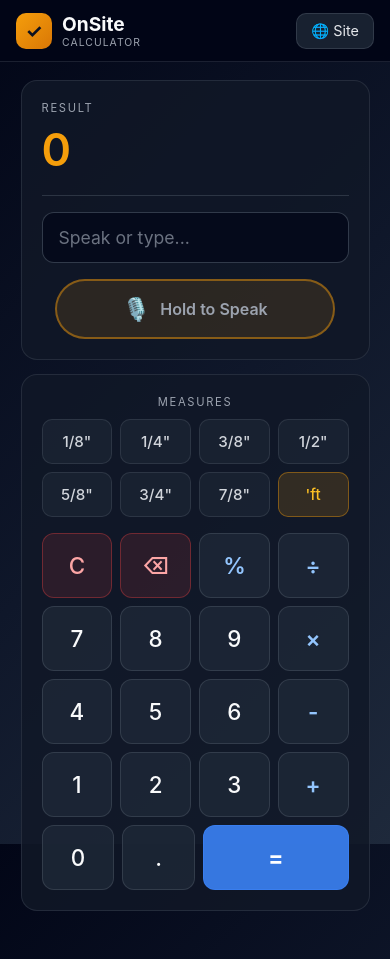
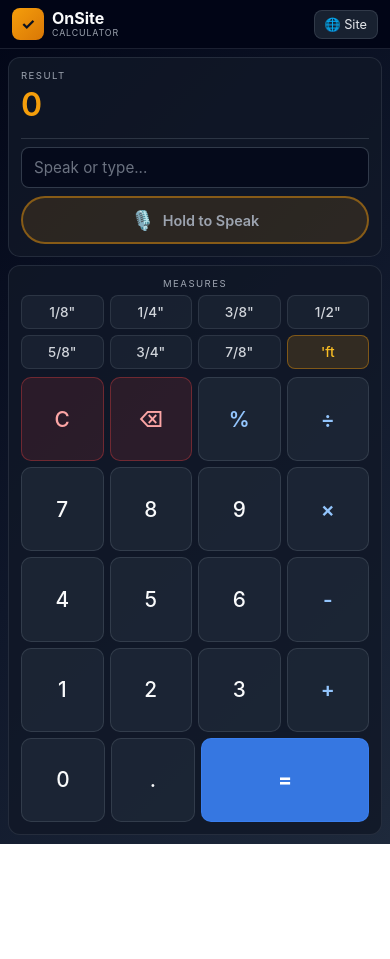
Before and after one commit to cristomp0087/onsite-calculator-apps, a React (Vite) app: page / in a window 390 px wide. After the commit the page ends 844 px from the top, so only its background shows below. Built offline with nearby package versions, Linux system fonts and the light colour scheme.

Commit message:
fix: cálculo frações, layout mobile, gpt-4o

```diff
--- a/src/App.css
+++ b/src/App.css
@@ -1,18 +1,27 @@
+/* ============================================
+   OnSite Calculator - CSS
+   CORREÇÕES: Layout mobile compacto, display fixo
+   ============================================ */
+
+* {
+  box-sizing: border-box;
+}
+
 .app {
-  min-height: 100vh;
+  height: 100vh;
+  height: 100dvh; /* Dynamic viewport height para mobile */
   display: flex;
   flex-direction: column;
+  overflow: hidden; /* CORREÇÃO: Trava scroll */
 }
 
 /* Header */
 .header {
-  position: sticky;
-  top: 0;
-  z-index: 100;
+  flex-shrink: 0;
   background: rgba(2, 6, 23, 0.95);
   backdrop-filter: blur(12px);
   border-bottom: 1px solid rgba(75, 85, 99, 0.35);
-  padding: 12px 16px;
+  padding: 8px 12px;
   display: flex;
   align-items: center;
   justify-content: space-between;
@@ -21,18 +30,18 @@
 .brand {
   display: flex;
   align-items: center;
-  gap: 10px;
+  gap: 8px;
 }
 
 .logo {
-  width: 36px;
-  height: 36px;
+  width: 32px;
+  height: 32px;
   background: linear-gradient(135deg, #f59e0b, #d97706);
-  border-radius: 10px;
+  border-radius: 8px;
   display: flex;
   align-items: center;
   justify-content: center;
-  font-size: 1.2rem;
+  font-size: 1rem;
   font-weight: bold;
   color: #0b1120;
 }
@@ -43,82 +52,91 @@
 }
 
 .brand-title {
-  font-size: 1.2rem;
+  font-size: 1rem;
   font-weight: 700;
   color: #f9fafb;
+  line-height: 1.1;
 }
 
 .brand-subtitle {
-  font-size: 0.65rem;
+  font-size: 0.55rem;
   color: #9ca3af;
   letter-spacing: 0.1em;
 }
 
 .offline-badge {
-  padding: 6px 12px;
+  padding: 4px 8px;
   background: rgba(239, 68, 68, 0.15);
   border: 1px solid rgba(239, 68, 68, 0.4);
   border-radius: 9999px;
-  font-size: 0.8rem;
+  font-size: 0.7rem;
   color: #fca5a5;
 }
 
 .website-btn {
-  padding: 8px 14px;
+  padding: 6px 10px;
   background: rgba(31, 41, 55, 0.8);
   border: 1px solid rgba(75, 85, 99, 0.5);
-  border-radius: 10px;
+  border-radius: 8px;
   color: #e5e7eb;
-  font-size: 0.9rem;
+  font-size: 0.8rem;
   text-decoration: none;
-  transition: all 0.2s;
 }
 
-.website-btn:hover {
-  border-color: rgba(245, 158, 11, 0.5);
-  color: #f9fafb;
+/* Main Layout - CORREÇÃO: Flex para ocupar espaço disponível */
+.main {
+  flex: 1;
+  display: flex;
+  flex-direction: column;
+  padding: 8px;
+  gap: 8px;
+  overflow: hidden; /* CORREÇÃO: Sem scroll */
+  max-height: calc(100vh - 50px);
+  max-height: calc(100dvh - 50px);
 }
 
-/* Main Layout */
-.main {
-  flex: 1;
-  max-width: 900px;
-  margin: 18px auto;
-  padding: 0 16px 30px;
-  display: grid;
-  gap: 14px;
-  grid-template-columns: 1fr;
-}
-
-@media (min-width: 768px) {
-  .main {
-    grid-template-columns: 1fr 1fr;
-  }
-}
-
-/* Card */
+/* Cards */
 .card {
   background: rgba(17, 24, 39, 0.85);
   border: 1px solid rgba(75, 85, 99, 0.35);
-  border-radius: 16px;
-  padding: 20px;
+  border-radius: 12px;
+  padding: 12px;
 }
 
-/* Display */
+.left-card {
+  flex-shrink: 0;
+}
+
+.right-card {
+  flex: 1;
+  display: flex;
+  flex-direction: column;
+  min-height: 0; /* Permite shrink */
+}
+
+/* Display - CORREÇÃO: Altura fixa */
+.display-section {
+  min-height: 60px;
+  max-height: 60px;
+  overflow: hidden;
+}
+
 .display-label {
   color: #9ca3af;
-  font-size: 0.7rem;
+  font-size: 0.6rem;
   letter-spacing: 0.15em;
-  margin-bottom: 8px;
+  margin-bottom: 4px;
 }
 
 .display {
-  font-size: 2.8rem;
+  font-size: 2rem;
   font-weight: 600;
   color: #f59e0b;
-  min-height: 56px;
-  word-break: break-all;
-  transition: color 0.2s;
+  height: 40px;
+  line-height: 40px;
+  overflow: hidden;
+  text-overflow: ellipsis;
+  white-space: nowrap;
 }
 
 .display.listening {
@@ -139,78 +157,63 @@
 .divider {
   height: 1px;
   background: rgba(75, 85, 99, 0.5);
-  margin: 16px 0;
+  margin: 8px 0;
 }
 
-/* Expression Input */
+/* Expression Input - CORREÇÃO: Compacto */
 .expression-input {
   width: 100%;
   background: rgba(2, 6, 23, 0.7);
   border: 1px solid rgba(75, 85, 99, 0.65);
   color: #f9fafb;
-  border-radius: 12px;
-  padding: 14px 16px;
-  font-size: 1.1rem;
+  border-radius: 8px;
+  padding: 10px 12px;
+  font-size: 0.95rem;
   font-family: inherit;
-  margin-bottom: 16px;
+  margin-bottom: 8px;
 }
 
 .expression-input:focus {
   outline: none;
   border-color: rgba(245, 158, 11, 0.85);
-  box-shadow: 0 0 0 3px rgba(245, 158, 11, 0.15);
 }
 
 .expression-input::placeholder {
   color: #6b7280;
 }
 
-/* Voice Button */
+/* Voice Button - CORREÇÃO: Compacto */
 .voice-btn {
   width: 100%;
-  max-width: 280px;
-  margin: 0 auto;
   display: flex;
   align-items: center;
   justify-content: center;
-  gap: 10px;
-  padding: 14px 24px;
+  gap: 8px;
+  padding: 10px 16px;
   background: rgba(245, 158, 11, 0.12);
   border: 2px solid rgba(245, 158, 11, 0.45);
   border-radius: 9999px;
   color: #f9fafb;
-  font-size: 1rem;
+  font-size: 0.9rem;
   font-weight: 600;
   cursor: pointer;
-  transition: all 0.2s;
   user-select: none;
-}
-
-.voice-btn:hover:not(:disabled) {
-  background: rgba(245, 158, 11, 0.2);
-  border-color: rgba(245, 158, 11, 0.7);
+  -webkit-user-select: none;
+  touch-action: manipulation;
 }
 
 .voice-btn:disabled {
   opacity: 0.5;
   cursor: not-allowed;
-  border-color: rgba(75, 85, 99, 0.5);
 }
 
 .voice-btn.listening {
   background: rgba(59, 130, 246, 0.2);
   border-color: rgba(59, 130, 246, 0.7);
-  box-shadow: 0 0 0 4px rgba(59, 130, 246, 0.15);
-  animation: pulseRing 1.5s infinite;
-}
-
-@keyframes pulseRing {
-  0%, 100% { box-shadow: 0 0 0 4px rgba(59, 130, 246, 0.15); }
-  50% { box-shadow: 0 0 0 8px rgba(59, 130, 246, 0.1); }
 }
 
 .voice-icon {
-  font-size: 1.4rem;
+  font-size: 1.2rem;
 }
 
 .voice-text {
@@ -221,53 +224,47 @@
   color: #93c5fd;
 }
 
-/* Memory */
+/* Memory - CORREÇÃO: Compacto */
 .memory {
-  margin-top: 16px;
-  padding-top: 12px;
+  margin-top: 8px;
+  padding-top: 8px;
   border-top: 1px solid rgba(75, 85, 99, 0.5);
   font-family: monospace;
   color: #d1d5db;
-  font-size: 1rem;
+  font-size: 0.85rem;
+  line-height: 1.3;
 }
 
 .memory-line {
   color: #6b7280;
-  margin: 4px 0;
+  margin: 2px 0;
 }
 
-/* Fraction Pad */
+/* Fraction Pad - CORREÇÃO: Compacto */
 .fraction-label {
   color: #9ca3af;
-  font-size: 0.7rem;
+  font-size: 0.6rem;
   letter-spacing: 0.15em;
   text-align: center;
-  margin-bottom: 10px;
+  margin-bottom: 6px;
 }
 
 .fraction-pad {
   display: grid;
   grid-template-columns: repeat(4, 1fr);
-  gap: 8px;
-  margin-bottom: 16px;
+  gap: 6px;
+  margin-bottom: 8px;
 }
 
 .frac-btn {
   background: rgba(31, 41, 55, 0.6);
   border: 1px solid rgba(75, 85, 99, 0.4);
   color: #d1d5db;
-  border-radius: 10px;
-  padding: 12px 4px;
-  font-size: 0.95rem;
+  border-radius: 8px;
+  padding: 8px 2px;
+  font-size: 0.85rem;
   font-weight: 500;
   cursor: pointer;
-  transition: all 0.15s;
-}
-
-.frac-btn:hover {
-  background: rgba(31, 41, 55, 0.9);
-  border-color: rgba(75, 85, 99, 0.7);
-  color: #f9fafb;
 }
 
 .frac-btn:active {
@@ -280,21 +277,19 @@
   color: #fbbf24;
 }
 
-.frac-btn.feet:hover {
-  background: rgba(245, 158, 11, 0.25);
-}
-
-/* Keypad */
+/* Keypad - CORREÇÃO: Flex para ocupar espaço */
 .keypad {
+  flex: 1;
   display: flex;
   flex-direction: column;
-  gap: 8px;
+  gap: 6px;
 }
 
 .keypad-row {
+  flex: 1;
   display: grid;
   grid-template-columns: repeat(4, 1fr);
-  gap: 8px;
+  gap: 6px;
 }
 
 .keypad-row.last-row {
@@ -305,16 +300,13 @@
   background: rgba(31, 41, 55, 0.8);
   border: 1px solid rgba(75, 85, 99, 0.5);
   color: #f9fafb;
-  border-radius: 12px;
-  padding: 18px 0;
-  font-size: 1.4rem;
+  border-radius: 10px;
+  font-size: 1.3rem;
   font-weight: 500;
   cursor: pointer;
-  transition: all 0.15s;
-}
-
-.key:hover {
-  background: rgba(31, 41, 55, 1);
+  display: flex;
+  align-items: center;
+  justify-content: center;
 }
 
 .key:active {
@@ -332,10 +324,6 @@
   color: #fca5a5;
 }
 
-.key.danger:hover {
-  background: rgba(239, 68, 68, 0.2);
-}
-
 .key.equals {
   background: rgba(59, 130, 246, 0.9);
   border-color: rgba(59, 130, 246, 0.7);
@@ -343,6 +331,138 @@
   font-weight: 700;
 }
 
-.key.equals:hover {
-  background: rgba(59, 130, 246, 1);
+/* ============================================
+   DESKTOP: Layout lado a lado
+   ============================================ */
+@media (min-width: 768px) {
+  .main {
+    flex-direction: row;
+    max-width: 900px;
+    margin: 0 auto;
+    padding: 16px;
+    gap: 16px;
+  }
+
+  .left-card, .right-card {
+    flex: 1;
+  }
+
+  .card {
+    padding: 20px;
+  }
+
+  .display-section {
+    min-height: 80px;
+    max-height: 80px;
+  }
+
+  .display {
+    font-size: 2.8rem;
+    height: 56px;
+    line-height: 56px;
+  }
+
+  .expression-input {
+    padding: 14px 16px;
+    font-size: 1.1rem;
+  }
+
+  .voice-btn {
+    padding: 14px 24px;
+    font-size: 1rem;
+  }
+
+  .frac-btn {
+    padding: 12px 4px;
+    font-size: 0.95rem;
+  }
+
+  .key {
+    padding: 18px 0;
+    font-size: 1.4rem;
+  }
 }
+
+/* ============================================
+   MOBILE PEQUENO: Ultra compacto
+   ============================================ */
+@media (max-height: 700px) {
+  .header {
+    padding: 6px 10px;
+  }
+
+  .logo {
+    width: 28px;
+    height: 28px;
+  }
+
+  .main {
+    padding: 6px;
+    gap: 6px;
+  }
+
+  .card {
+    padding: 8px;
+    border-radius: 10px;
+  }
+
+  .display-section {
+    min-height: 50px;
+    max-height: 50px;
+  }
+
+  .display {
+    font-size: 1.6rem;
+    height: 32px;
+    line-height: 32px;
+  }
+
+  .divider {
+    margin: 6px 0;
+  }
+
+  .expression-input {
+    padding: 8px 10px;
+    font-size: 0.85rem;
+    margin-bottom: 6px;
+  }
+
+  .voice-btn {
+    padding: 8px 12px;
+    font-size: 0.8rem;
+  }
+
+  .voice-icon {
+    font-size: 1rem;
+  }
+
+  .memory {
+    font-size: 0.75rem;
+    margin-top: 6px;
+    padding-top: 6px;
+  }
+
+  .fraction-pad {
+    gap: 4px;
+    margin-bottom: 6px;
+  }
+
+  .frac-btn {
+    padding: 6px 2px;
+    font-size: 0.75rem;
+    border-radius: 6px;
+  }
+
+  .keypad {
+    gap: 4px;
+  }
+
+  .keypad-row {
+    gap: 4px;
+  }
+
+  .key {
+    font-size: 1.1rem;
+    border-radius: 8px;
+  }
+}
--- a/src/App.tsx
+++ b/src/App.tsx
@@ -34,7 +34,7 @@ const KEYPAD = [
 ];
 
 // ============================================
-// CALCULATION ENGINE
+// CALCULATION ENGINE - CORRIGIDO
 // ============================================
 function parseInchValue(str: string): number {
   let s = str.trim().replace(/"/g, '');
@@ -49,7 +49,7 @@ function parseInchValue(str: string): number {
   s = s.trim();
   if (!s) return feet * 12;
 
-  // Handle fractions like "3 1/4" or "1/2"
+  // Handle mixed numbers: "3 1/4" or "10 3/8"
   const mixedMatch = s.match(/^(\d+)\s+(\d+)\/(\d+)$/);
   if (mixedMatch) {
     const whole = parseFloat(mixedMatch[1]);
@@ -58,11 +58,13 @@ function parseInchValue(str: string): number {
     return feet * 12 + whole + num / den;
   }
 
+  // Handle simple fractions: "1/2" or "3/8"
   const fracMatch = s.match(/^(\d+)\/(\d+)$/);
   if (fracMatch) {
     return feet * 12 + parseFloat(fracMatch[1]) / parseFloat(fracMatch[2]);
   }
 
+  // Handle whole numbers
   return feet * 12 + (parseFloat(s) || 0);
 }
 
@@ -99,13 +101,11 @@ function formatInchResult(inches: number): string {
 
 function evaluateExpression(expr: string): number | null {
   try {
-    // Replace operators
     let e = expr
       .replace(/×/g, '*')
       .replace(/÷/g, '/')
       .replace(/[^\d\s\.\+\-\*\/\(\)]/g, '');
 
-    // Safe evaluation
     const result = Function(`"use strict"; return (${e})`)();
     return typeof result === 'number' && isFinite(result) ? result : null;
   } catch {
@@ -113,20 +113,44 @@ function evaluateExpression(expr: string): number | null {
   }
 }
 
+// CORREÇÃO PRINCIPAL: Detectar frações ANTES de procurar operador
 function calculate(expression: string): CalculationResult | null {
   const expr = expression.trim();
   if (!expr) return null;
 
   // Check if it's an inch calculation (has fractions or feet)
-  const hasInches = /['"]|\/\d+/.test(expr);
+  const hasInches = /['"]|\d+\/\d+/.test(expr);
 
   if (hasInches) {
-    // Parse as inch calculation: "3 1/4 + 5 3/8"
-    const opMatch = expr.match(/(.+?)\s*([\+\-\*\/])\s*(.+)/);
+    // CORREÇÃO: Usar regex que NÃO confunde fração com divisão
+    // Procura por operador (+, -, *, /) que está ENTRE espaços e NÃO faz parte de uma fração
+
+    let tempExpr = expr;
+    const fractions: string[] = [];
+
+    // Captura todas as frações (incluindo mixed numbers como "5 1/2")
+    tempExpr = tempExpr.replace(/(\d+\s+)?(\d+\/\d+)/g, (match) => {
+      fractions.push(match);
+      return `__FRAC${fractions.length - 1}__`;
+    });
+
+    // Agora procura o operador real (entre espaços)
+    const opMatch = tempExpr.match(/(.+?)\s*([\+\-\*])\s*(.+)/) ||
+                    tempExpr.match(/(.+?)\s+(\/)\s+(.+)/); // divisão precisa de espaços dos dois lados
+
     if (opMatch) {
-      const a = parseInchValue(opMatch[1]);
-      const op = opMatch[2];
-      const b = parseInchValue(opMatch[3]);
+      // Restaura as frações
+      let aStr = opMatch[1];
+      let op = opMatch[2];
+      let bStr = opMatch[3];
+
+      fractions.forEach((frac, i) => {
+        aStr = aStr.replace(`__FRAC${i}__`, frac);
+        bStr = bStr.replace(`__FRAC${i}__`, frac);
+      });
+
+      const a = parseInchValue(aStr);
+      const b = parseInchValue(bStr);
 
       let result: number;
       switch (op) {
@@ -140,14 +164,26 @@ function calculate(expression: string): CalculationResult | null {
       return {
         result: formatInchResult(result),
         mode: 'inches',
-        a: opMatch[1].trim(),
-        b: opMatch[3].trim(),
+        a: aStr.trim(),
+        b: bStr.trim(),
         op
+      };
+    }
+
+    // Se não achou operador, pode ser só um valor
+    const singleValue = parseInchValue(expr);
+    if (!isNaN(singleValue)) {
+      return {
+        result: formatInchResult(singleValue),
+        mode: 'inches',
+        a: expr,
+        b: '',
+        op: ''
       };
     }
   }
 
-  // Normal calculation
+  // Normal calculation (sem frações)
   const result = evaluateExpression(expr);
   if (result !== null) {
     return {
@@ -257,11 +293,12 @@ export default function App() {
 
   const transcriptRef = useRef('');
 
+  // CORREÇÃO: Não atualizar display durante gravação (evita layout shift)
   const { isListening, start: startListening, stop: stopListening } = useSpeechRecognition(
     (text) => {
       transcriptRef.current = text;
+      // Só atualiza o input, não o display principal
       setExpression(text);
-      setDisplayValue(text || '🎙️');
     }
   );
 
@@ -275,7 +312,7 @@ export default function App() {
     }
   }, [expression]);
 
-  // Handle AI interpretation
+  // Handle AI interpretation - CORRIGIDO para auto-calcular
   const handleAIInterpret = useCallback(async (text: string) => {
     if (!text.trim()) {
       setDisplayValue('0');
@@ -284,7 +321,7 @@ export default function App() {
     }
 
     setVoiceState('processing');
-    setDisplayValue('...');
+    setDisplayValue('Thinking...'); // CORREÇÃO: mudou de "synchronizing"
 
     try {
       const aiResult = await interpretWithAI(text);
@@ -299,6 +336,7 @@ export default function App() {
           setDisplayValue('Try again');
         }
       } else if (aiResult.mode === 'inches' && aiResult.a && aiResult.b && aiResult.op) {
+        // AUTO-CALCULAR com resultado da IA
         const expr = `${aiResult.a} ${aiResult.op} ${aiResult.b}`;
         setExpression(expr);
         const result = calculate(expr);
@@ -338,8 +376,15 @@ export default function App() {
     startListening();
   }, [startListening]);
 
+  // CORREÇÃO: Auto-calcular ao soltar o botão
   const handleVoiceEnd = useCallback(async () => {
     stopListening();
+    setVoiceState('processing');
+    setDisplayValue('Thinking...');
+
+    // Pequeno delay para garantir que o transcript final chegou
+    await new Promise(resolve => setTimeout(resolve, 300));
+
     const finalText = transcriptRef.current || expression;
     await handleAIInterpret(finalText);
   }, [stopListening, expression, handleAIInterpret]);
@@ -394,8 +439,22 @@ export default function App() {
     if (frac === "'ft") {
       handleKeypadInput("' ");
     } else {
-      handleKeypadInput(' ' + frac.replace('"', ''));
+      // Adiciona fração sem espaço extra se já tem número
+      const fracValue = frac.replace('"', '');
+      if (expression && /\d$/.test(expression)) {
+        handleKeypadInput(' ' + fracValue);
+      } else {
+        handleKeypadInput(fracValue);
+      }
     }
+  };
+
+  // Texto do botão de voz
+  const getVoiceButtonText = () => {
+    if (!isOnline) return 'Offline';
+    if (voiceState === 'listening') return 'Listening...';
+    if (voiceState === 'processing') return 'Thinking...';
+    return 'Hold to Speak';
   };
 
   return (
@@ -416,10 +475,12 @@ export default function App() {
       </header>
 
       <main className="main">
-        {/* Left Card - Display & Voice */}
-        <div className="card">
-          <div className="display-label">RESULT</div>
-          <div className={`display ${voiceState}`}>{displayValue}</div>
+        {/* Left side - Display & Voice */}
+        <div className="card left-card">
+          <div className="display-section">
+            <div className="display-label">RESULT</div>
+            <div className={`display ${voiceState}`}>{displayValue}</div>
+          </div>
 
           <div className="divider" />
 
@@ -445,13 +506,11 @@ export default function App() {
             onTouchEnd={handleVoiceEnd}
           >
             <span className="voice-icon">{voiceState === 'listening' ? '🔴' : '🎙️'}</span>
-            <span className="voice-text">
-              {!isOnline ? 'Offline' : voiceState === 'listening' ? 'Listening...' : voiceState === 'processing' ? 'Processing...' : 'Hold to Speak'}
-            </span>
+            <span className="voice-text">{getVoiceButtonText()}</span>
           </button>
 
-          {/* Memory display */}
-          {lastResult && lastResult.mode === 'inches' && lastResult.a && lastResult.b && (
+          {/* Memory display - só mostra se tiver resultado de inches */}
+          {lastResult && lastResult.mode === 'inches' && lastResult.a && lastResult.b && lastResult.op && (
             <div className="memory">
               <div>{lastResult.a}</div>
               <div>{lastResult.op} {lastResult.b}</div>
@@ -460,8 +519,8 @@ export default function App() {
           )}
         </div>
 
-        {/* Right Card - Keypad */}
-        <div className="card">
+        {/* Right side - Keypad */}
+        <div className="card right-card">
           {/* Fraction Pad */}
           <div className="fraction-label">MEASURES</div>
           <div className="fraction-pad">
```
Also changed, not shown: api/interpret.js (+66 -24 lines).
